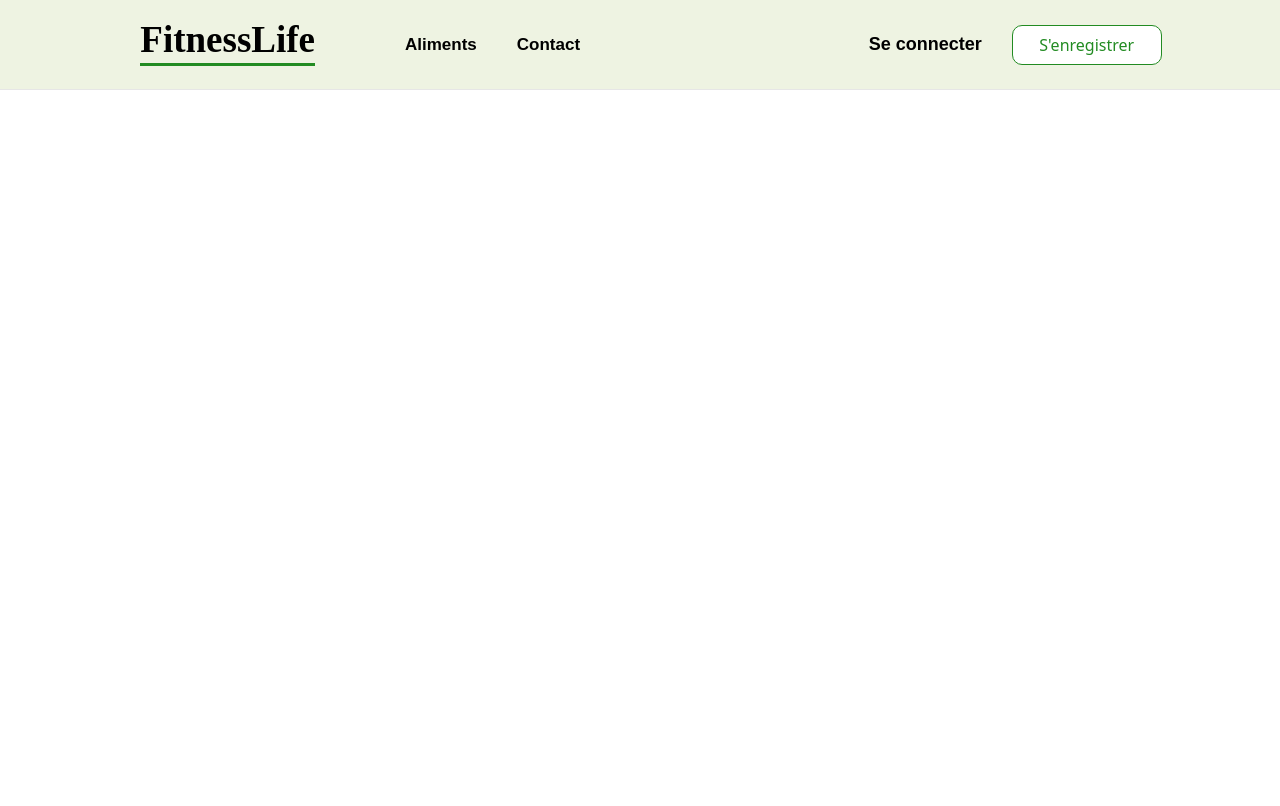
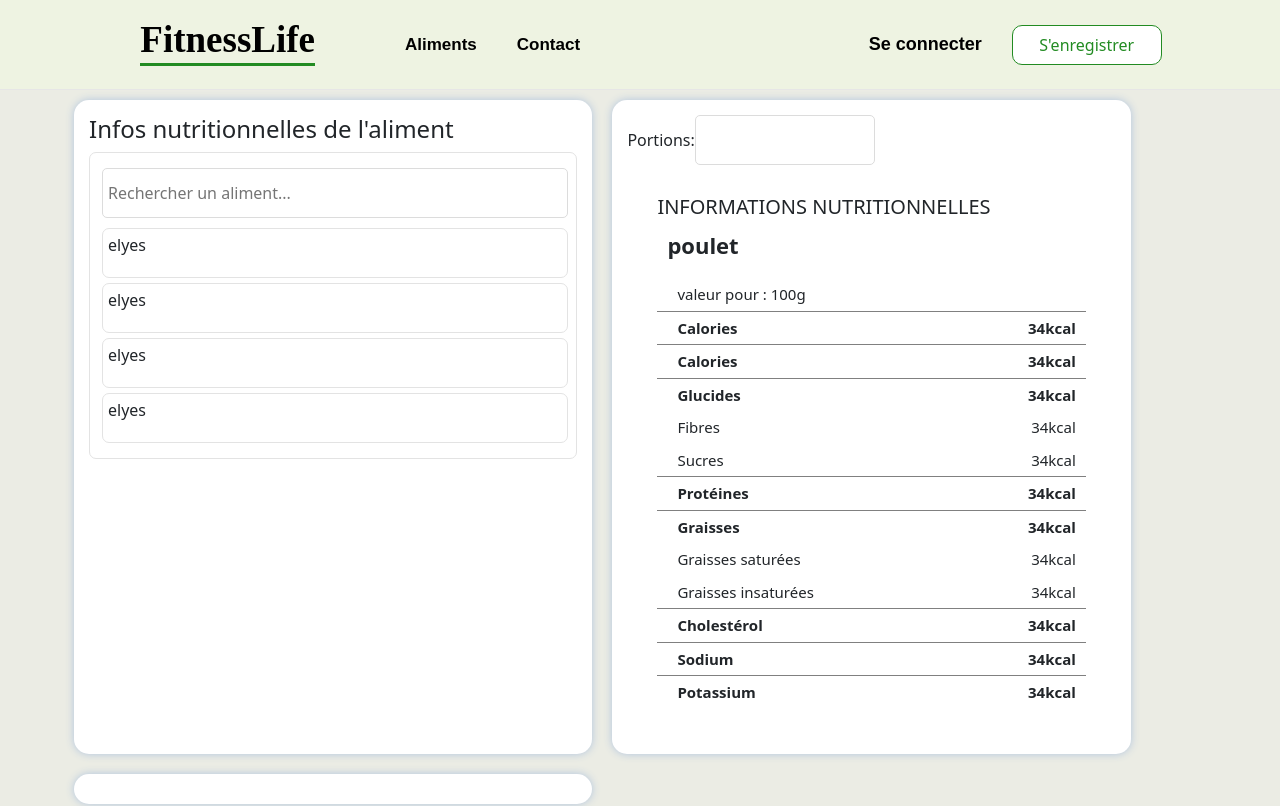
Before and after one commit to ElyesAmmar/FitnessMacros, a React (Create React App) app in the folder client/: page /food in a window 1280 px wide. Shown: the top 806 px of the page. Built offline with nearby package versions, Linux system fonts and the light colour scheme.

Commit message:
styling food nutrition page

```diff
--- a/client/src/App.css
+++ b/client/src/App.css
@@ -3,7 +3,6 @@ body {
     font-family: sans-serif;
     height: 5000px;
 }
-
 
 /* buttons style */
 
@@ -109,6 +108,8 @@ input[type="number"]::-webkit-outer-spin-button {
     display: none;
 }
 
+
+
 /* input:required + span:after {
     content: "Required";
   }
--- a/client/src/App.js
+++ b/client/src/App.js
@@ -8,6 +8,7 @@ import Home from './pages/home';
 import { getUser } from './JS/actions/user'
 import UserHome from './pages/userHome';
 import DailyNutrition from './components/userHome/daily_nutrition';
+import FoodNutrition from './pages/foodNutrition';
 
 function App() {
 
@@ -26,6 +27,7 @@ function App() {
         <Navbar />
         <Routes>
         {/* <Route path='/' element={<Home />}></Route> */}
+          <Route path='/food' element={<FoodNutrition />} />
           <Route path='/' element={isAuth? <UserHome />  : <Home />}>
             <Route path='/dailynutrition' element={isAuth? <DailyNutrition /> : <Navigate to='/' />} />
           </Route>
--- a/client/src/components/navbar/navbar.jsx
+++ b/client/src/components/navbar/navbar.jsx
@@ -22,7 +22,7 @@ function Navbar() {
             <ul className='ul_navbar'>
                 <h1 className='title_navbar' style={{borderBottom: '3px solid #228B22'}} onClick={()=> navigate('/')}>FitnessLife</h1>
                 <li className='li_navbar'>
-                    <Link to=''>Aliments</Link>
+                    <Link to='/food'>Aliments</Link>
                 </li>
                 <li className='li_navbar'>
                     <Link to=''>Contact</Link>
--- a/client/src/components/user/loginUser.jsx
+++ b/client/src/components/user/loginUser.jsx
@@ -42,9 +42,9 @@ function Login() {
          <form className='form_groups' style={{textAlign: 'center'}} onSubmit={signIn} >
             <h5 style={{textAlign: 'center'}}>Accés membres</h5>
             <div className='form_control'>
-              <input className='email_input' type="email" name="email" value={user.email} placeholder='Adresse e-mail' onChange={handleInput}></input>
+              <input className='email_input' type="email" name="email" value={user.email} placeholder='Adresse e-mail' onChange={handleInput}/>
               <div className='password_input' >
-                <input type={visible ? 'email' : 'password'} name="password" placeholder='Créer un mot de passe' onChange={handleInput}></input>
+                <input type={visible ? 'email' : 'password'} name="password" placeholder='Créer un mot de passe' onChange={handleInput}/>
                 <button
                   type="button"
                   className="toggle-password"
--- a/client/src/components/user/registerModal.jsx
+++ b/client/src/components/user/registerModal.jsx
@@ -55,7 +55,7 @@ const emailRegex =  /^[a-zA-Z0-9.!#$%&'*+/=?^_`{|}~-]+@[a-zA-Z0-9-]+(?:\.[a-zA-Z
     if (page === 3 & !user.activity) {
       error.activity = "Veuillez selectionner un choix";
     }
-    if (page === 4 & !user.email || !emailRegex.test(user.email)) {
+    if (page === 4 & !user.email || page === 4 & emailRegex.test(user.email) === false) {
       error.email = 'Veuillez saisir une adresse mail valide.';
     }
     if (page === 4 & !user.password ) {
@@ -214,8 +214,8 @@ const emailRegex =  /^[a-zA-Z0-9.!#$%&'*+/=?^_`{|}~-]+@[a-zA-Z0-9-]+(?:\.[a-zA-Z
           }
         </Modal.Body>
         <Modal.Footer>
-          {page === 0 && <button className='secondary_outline_btn' onClick={handleClose} >Annuler</button>}
-          {page !== 0 && <button className='secondary_outline_btn' onClick={()=>{handlePrecedent();setErrors({})}}>Précedent</button>}
+          {page === 1 && <button className='secondary_outline_btn' onClick={handleClose} >Annuler</button>}
+          {page !== 1 && <button className='secondary_outline_btn' onClick={()=>{handlePrecedent();setErrors({})}}>Précedent</button>}
           {page === 4 && <button className='primary_btn' onClick={handleNext}>Créer</button>}
           {page !== 4 && <button className='primary_btn' onClick={handleNext}>Next</button>}
         </Modal.Footer>
--- a/client/src/components/userHome/daily_nutrition.jsx
+++ b/client/src/components/userHome/daily_nutrition.jsx
@@ -1,4 +1,4 @@
-import './style.css';
+import './daily_nutrition_style.css';
 import ProgressBar from 'react-bootstrap/ProgressBar';
 import { useSelector } from 'react-redux';
 import { CircularProgressbar, buildStyles } from 'react-circular-progressbar';
--- /dev/null
+++ b/client/src/pages/foodNutrition.jsx
@@ -0,0 +1,94 @@
+import './foodNutritionStyle.css'
+
+function FoodNutrition() {
+    return (
+      <div className='food_body'>
+        <div className="food_content">
+            <div className='food_section'>
+                <h4>Infos nutritionnelles de l'aliment</h4>
+                <div className='dropdown_container'>
+                    <div className='search_input'>
+                        <input style={{width: '100%'}} type='text' placeholder='Rechercher un aliment...'/>
+                        {/* <img src='./search-line-icon.svg'/> */}
+                    </div>
+                    <div className='list_foods'>
+                        <div className='element_food'>elyes</div>
+                        <div className='element_food'>elyes</div>
+                        <div className='element_food'>elyes</div>
+                        <div className='element_food'>elyes</div>
+                    </div>
+                </div>
+
+            </div>
+            <div className='food_section'>
+                    <div>
+                        <labe>Portions:</labe>
+                        <input type='number'/>
+                    </div>
+                <div className='nutrition_fact'>
+                    <div>
+                        <h5>INFORMATIONS NUTRITIONNELLES</h5>
+                    </div>
+                    <div>
+                        <h6 className='title_nutrition_fact'>poulet</h6>
+                        <p>valeur pour : 100g</p>
+                    </div>
+                    <div className='primary_nutrition_fact'>
+                        <p>Calories</p>
+                        <p >34kcal</p>
+                    </div>
+                    <div className='primary_nutrition_fact'>
+                        <p>Calories</p>
+                        <p>34kcal</p>
+                    </div>
+                    <div className='primary_nutrition_fact'>
+                        <p>Glucides</p>
+                        <p>34kcal</p>
+                    </div>
+                    <div  className='secondary_nutrition_fact'>
+                        <p>Fibres</p>
+                        <p>34kcal</p>
+                    </div>
+                    <div  className='secondary_nutrition_fact'>
+                        <p>Sucres</p>
+                        <p>34kcal</p>
+                    </div>
+                    <div className='primary_nutrition_fact'>
+                        <p>Protéines</p>
+                        <p>34kcal</p>
+                    </div>
+                    <div className='primary_nutrition_fact'>
+                        <p>Graisses</p>
+                        <p>34kcal</p>
+                    </div>
+                    <div className='secondary_nutrition_fact'>
+                        <p>Graisses saturées</p>
+                        <p>34kcal</p>
+                    </div>
+                    <div className='secondary_nutrition_fact'>
+                        <p>Graisses insaturées</p>
+                        <p>34kcal</p>
+                    </div>
+                    <div className='primary_nutrition_fact'>
+                        <p>Cholestérol</p>
+                        <p >34kcal</p>
+                    </div>
+                    <div className='primary_nutrition_fact'>
+                        <p>Sodium</p>
+                        <p>34kcal</p>
+                    </div>
+                    <div className='primary_nutrition_fact'>
+                        <p>Potassium</p>
+                        <p>34kcal</p>
+                    </div>
+                </div>
+            </div>
+            <div className='food_section'>
+
+            </div>
+        </div>
+      </div>
+    );
+  }
+
+  export default FoodNutrition;
--- /dev/null
+++ b/client/src/pages/foodNutritionStyle.css
@@ -0,0 +1,123 @@
+.food_body {
+    width: 1200px;
+    /* padding: 30px; */
+    /* background-color: #EBECE4; */
+    margin: 0 auto;
+    height: 1000px;
+    background-color: #EBECE4;
+}
+
+.food_content {
+    display: flex;
+    flex-wrap: wrap;
+    margin: 0px auto;
+    width: 90%;
+}
+
+.food_section {
+  margin: 10px;
+  width: 45%;
+  box-shadow: 0 0 8px #B0C4DE;
+  background-color: white;
+  border-radius: 15px;
+  padding: 15px;
+}
+
+/* search food block */
+
+.dropdown_container {
+  border: 1px solid #E3E3E3;
+  border-radius: 7px;
+  padding: 10px;
+}
+.list_foods_searched {
+  display: block;
+}
+
+.element_food {
+  padding: 4px 5px;
+  margin: 5px 2px;
+  width: 100%;
+  height: 50px;
+  border: 1px solid #E3E3E3;
+  border-radius: 7px;
+  /* background-color: #EBECE4; */
+}
+.element_food:hover {
+  background-color: #E3E3E3;
+  cursor: pointer;
+
+}
+
+
+/* nutrion fact table */
+
+.nutrition_fact_body {
+  width: 50%;
+  margin: 10px;
+  box-shadow: 0 0 8px #B0C4DE;
+  background-color: white;
+  border-radius: 15px;
+  padding: 15px;
+}
+
+.nutrition_fact {
+  display: flex;
+  flex-direction: column;
+  margin: 20px;
+  /* width: 425px; */
+  padding: 10px;
+}
+.nutrition_fact h4 {
+  color: #424242;
+}
+.primary_nutrition_fact, .secondary_nutrition_fact {
+  /* width: 70%; */
+  display: flex;
+  justify-content: space-between;
+}
+.nutrition_fact p {
+  font-size: 15px;
+  margin:  5px 10px 5px 20px;
+}
+.primary_nutrition_fact {
+  font-weight: 650;
+  border-top: 1px solid gray;
+}
+.title_nutrition_fact {
+  font-weight: 600;
+  font-size: 22px;
+  margin: 5px 5px 25px 10px;
+}
+@media screen and (max-width: 1300px) {
+  .food_body {
+    width: 100%;
+  }
+}
+@media screen and (min-width: 600px) and (max-width: 900px) {
+    .food_body {
+      width: 100%;
+    }
+    .food_content {
+      width: 100%;
+    }
+    .nutrition_fact {
+      margin: 0;
+    }
+  }
+
+ @media screen and (max-width: 600px) {
+    .food_body {
+      width: 100%;
+    }
+    .food_content {
+      width: 90%;
+      flex-direction: column;
+    }
+    .food_section {
+      width: 100%;
+    }
+    .nutrition_fact {
+      margin: 0;
+    }
+}
--- a/client/src/pages/home.jsx
+++ b/client/src/pages/home.jsx
@@ -2,7 +2,7 @@
 
 function Home() {
   return (
-    <div className='modal_container'>
+    <div className='pages_body'>
        <h1>home page</h1>
     </div>
   );
```
Also changed, not shown: client/src/components/userHome/daily_nutrition_style.css (renamed from client/src/components/userHome/style.css), client/src/pages/search-line-icon.svg (added).
